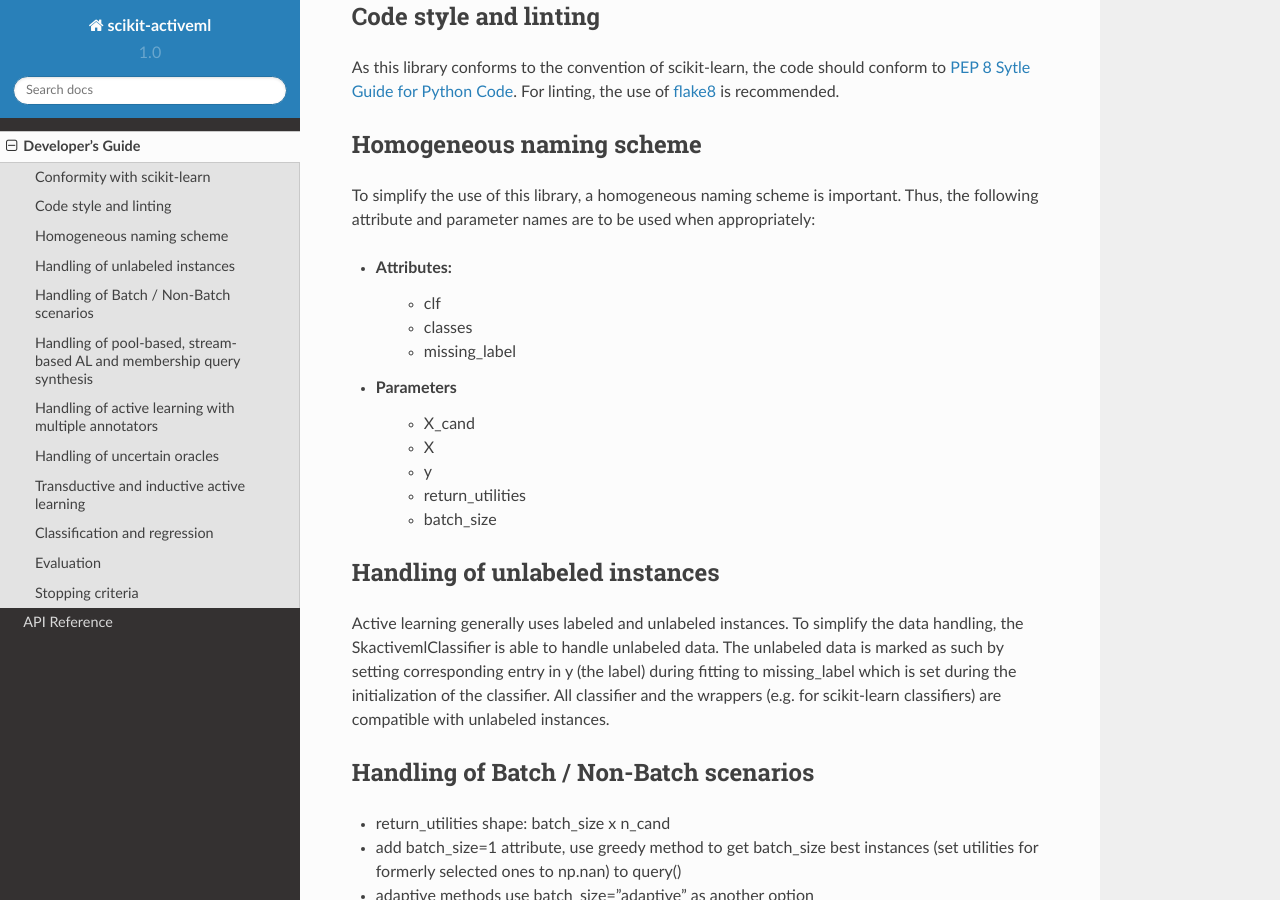
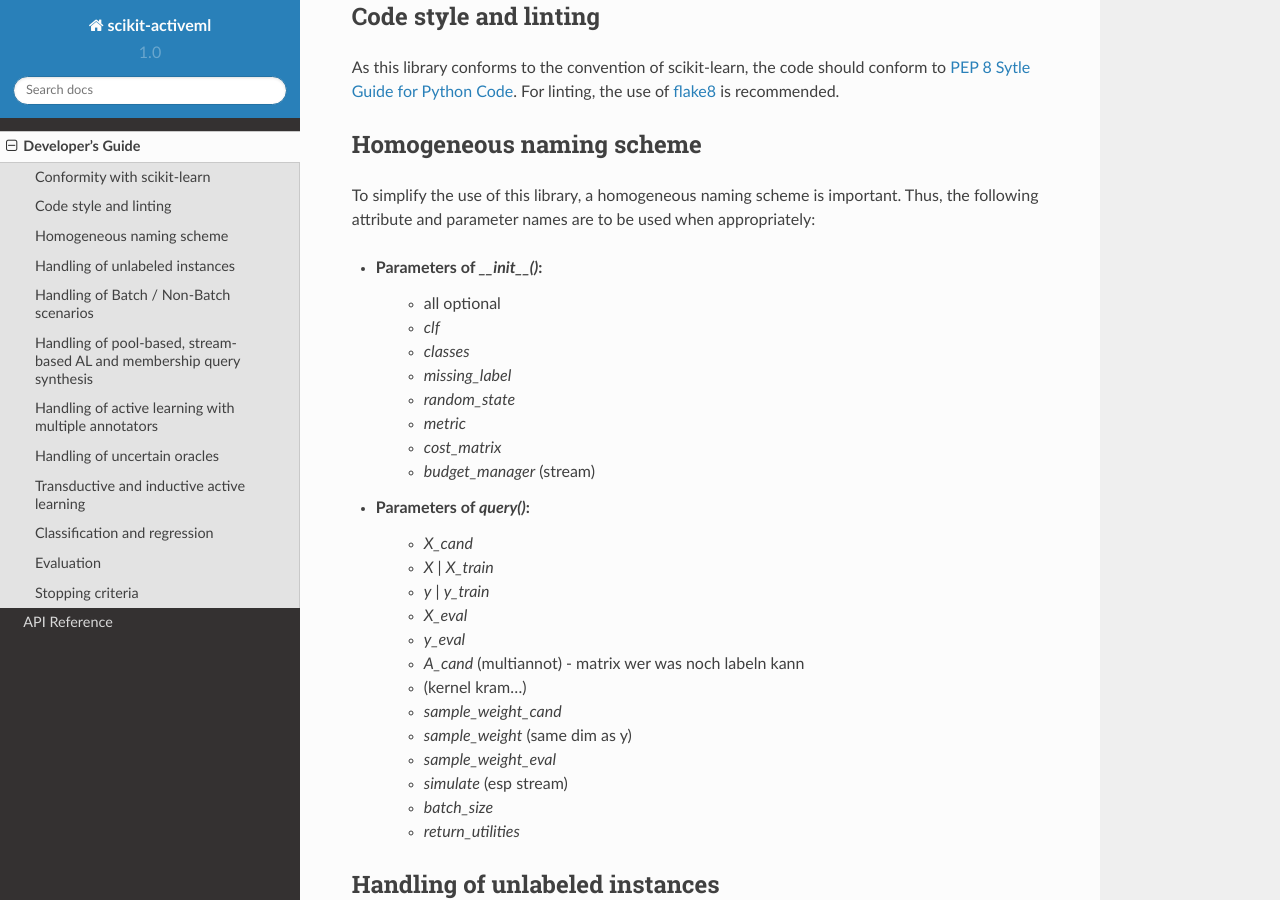
Before and after one commit to scikit-activeml/scikit-activeml, a Sphinx documentation site: the page built from docs/developers_guide.rst, in a window 1280 px wide and 900 px high, scrolled down 408 px. Built offline with Sphinx 7.4.7 and the Read the Docs theme 2.0.0, drawn with Linux system fonts in a browser that asks for light colours.

Commit message:
Update developers_guide.rst

```diff
--- a/docs/developers_guide.rst
+++ b/docs/developers_guide.rst
@@ -17,16 +17,29 @@ Homogeneous naming scheme
 -------------------------
 To simplify the use of this library, a homogeneous naming scheme is important. Thus, the following attribute and parameter names are to be used when appropriately:
 
-* Attributes:
-    * clf
-    * classes
-    * missing_label
-* Parameters
-    * X_cand
-    * X
-    * y
-    * return_utilities
-    * batch_size
+* Parameters of `__init__()`:
+    * all optional
+    * `clf`
+    * `classes`
+    * `missing_label`
+    * `random_state`
+    * `metric`
+    * `cost_matrix`
+    * `budget_manager` (stream)
+* Parameters of `query()`:
+    * `X_cand`
+    * `X` | `X_train`
+    * `y` | `y_train`
+    * `X_eval`
+    * `y_eval`
+    * `A_cand` (multiannot) - matrix wer was noch labeln kann
+    * (kernel kram...)
+    * `sample_weight_cand`
+    * `sample_weight` (same dim as y)
+    * `sample_weight_eval`
+    * `simulate` (esp stream)
+    * `batch_size`
+    * `return_utilities`
 
 Handling of unlabeled instances
 -------------------------------
```
